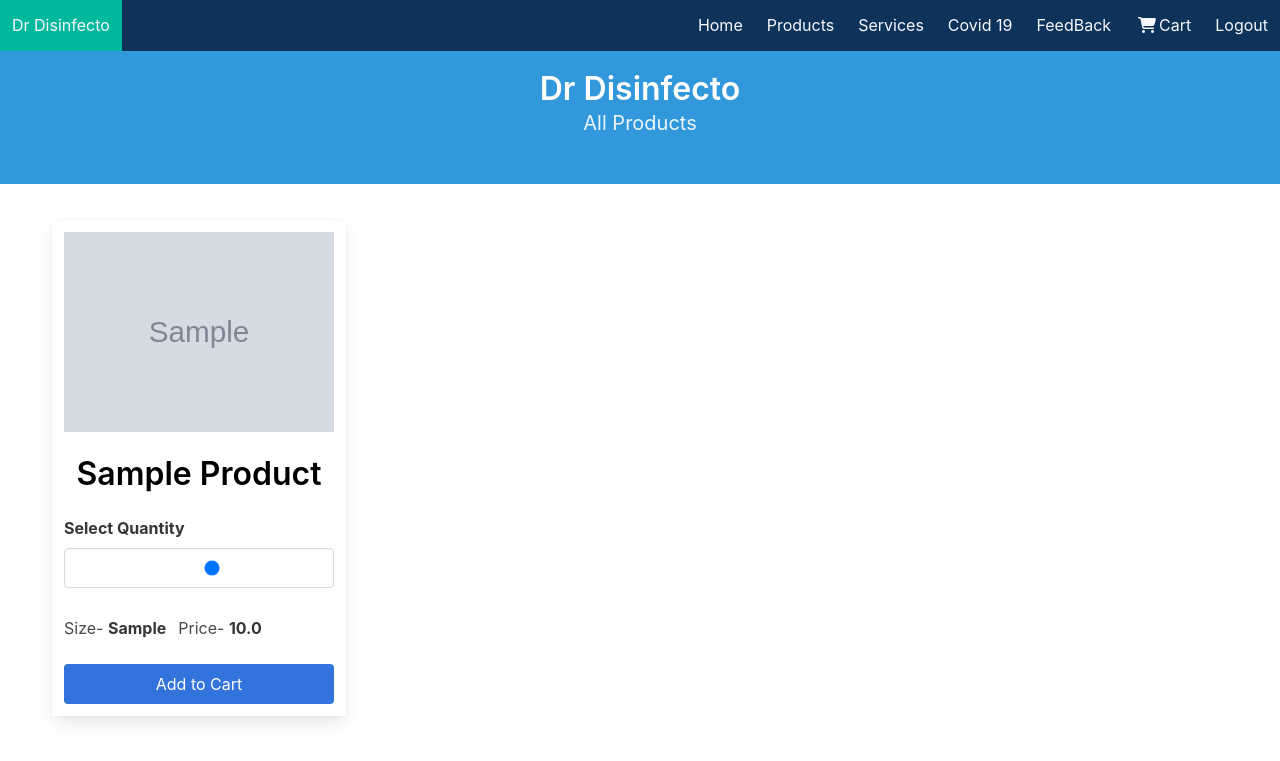
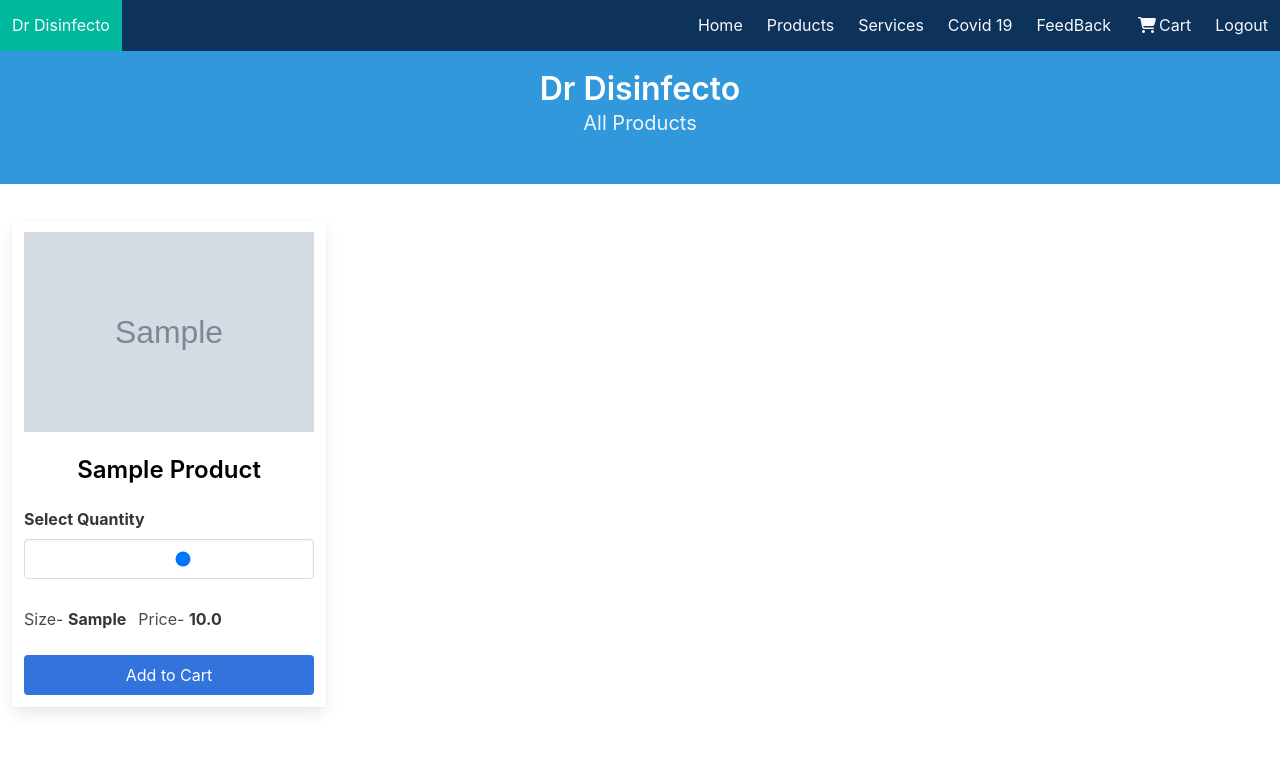
Before and after one commit to imrshu/dr-disinfecto, a Django app: page /home in a window 1280 px wide. Shown: the part 1-762 px from the top of the page. Run offline with Django 3.2, Linux system fonts and the light colour scheme; the first user in the database is signed in; tables that the repository leaves empty hold one stand-in row (Sample ...); some libraries are stand-ins or nearby versions.

Commit message:
Fix: ui changes

```diff
--- a/disinfecto/templates/products.html
+++ b/disinfecto/templates/products.html
@@ -25,7 +25,6 @@
     <!-- All products -->
 
     <section class="section">
-        <div class="container">
         <div class="columns is-multiline">
             {% for product in products %}
             <div class="column is-3 card">
@@ -36,7 +35,7 @@
                   </figure>
                 </div>
                 <div class="column is-12 has-text-centered">
-                    <p class="title" style="color: black; text-transform: capitalize;">{{ product.name }}</p>
+                  <p class="title is-4" style="color: black; text-transform: capitalize;">{{ product.name }}</p>
                 </div>
                 <div class="column is-12">
                   <div class="field">
@@ -83,7 +82,6 @@
           </div>
           {% endfor %}
       </div>
-      </div>
     </section>
 
     {% include 'csrfcookie.html' %}
```
Lines whose indentation alone changed are shown as unchanged.
